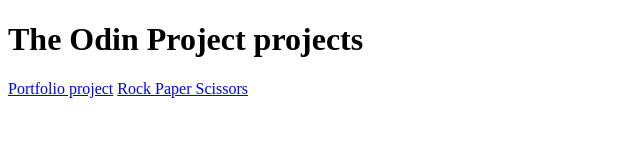
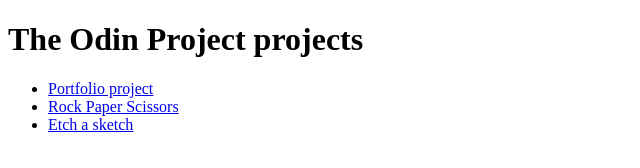
Before and after one commit to tusmm/shmodin, a plain HTML site: page index.html in a window 1280 px wide. Shown: the whole page, without its empty margins (0-640 px from the left). Drawn offline with Linux system fonts and the light colour scheme.

Commit message:
added list to main page and etch link

```diff
--- a/index.html
+++ b/index.html
@@ -9,8 +9,18 @@
 
 <body>
   <h1>The Odin Project projects</h1>
-  <a href="portfolio.html">Portfolio project</a>
-  <a href="rps.html">Rock Paper Scissors</a>
+  <ul>
+    <li>
+      <a href="portfolio.html">Portfolio project</a>
+    </li>
+    <li>
+      <a href="rps.html">Rock Paper Scissors</a>
+    </li>
+    <li>
+      <a href="etch.html">Etch a sketch</a>
+    </li>
+  </ul>
+
 </body>
 
 </html>
```
